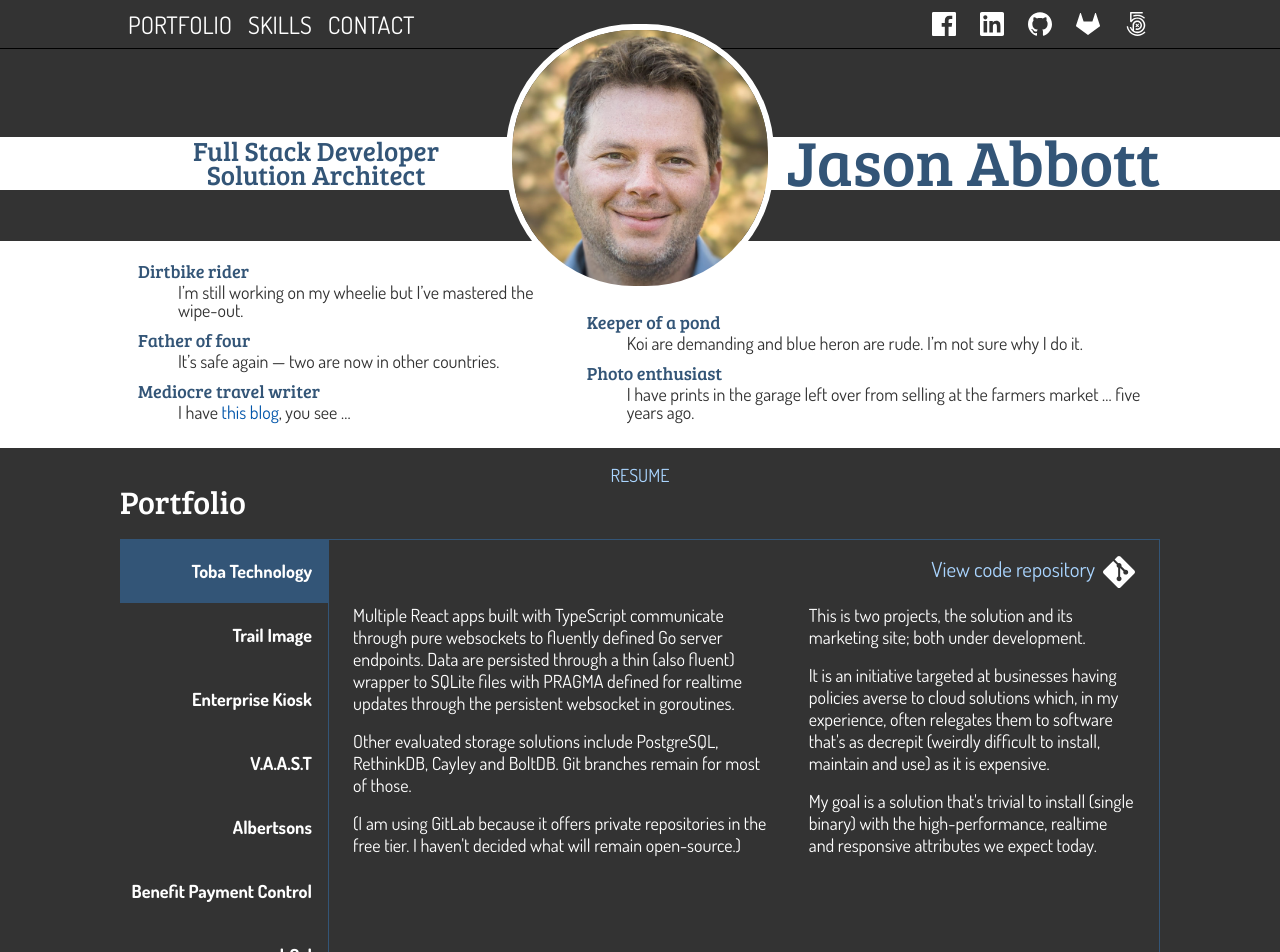
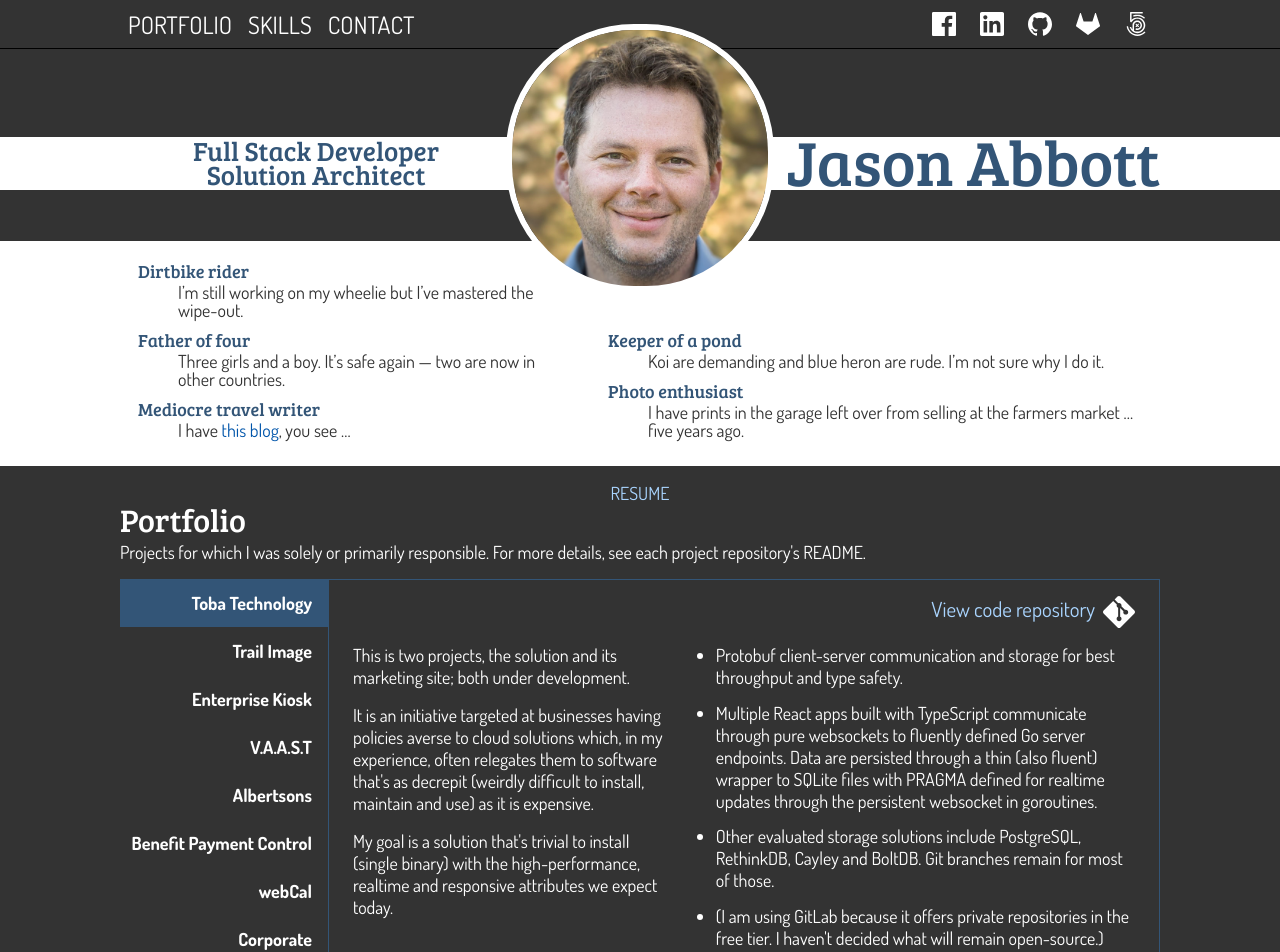
Before and after one commit to Jason-Abbott/Jason-Abbott.github.io, a React app: page / in a window 1280 px wide. Shown: the top 952 px of the page. Built offline with nearby package versions, Linux system fonts and the light colour scheme.

Commit message:
content updates

```diff
--- a/src/data.ts
+++ b/src/data.ts
@@ -25,7 +25,7 @@ export const pageLinks:Link[] = [
 
 export const about:Item[] = [
    { title: "Dirtbike rider", __html: "I&rsquo;m still working on my wheelie but I&rsquo;ve mastered the wipe-out." },
-   { title: "Father of four", __html: "It&rsquo;s safe again &mdash; two are now in other countries." },
+   { title: "Father of four", __html: "Three girls and a boy. It&rsquo;s safe again &mdash; two are now in other countries." },
    { title: "Mediocre travel writer", __html: "I have <a href=\"http://www.trailimage.com\">this blog</a>, you see &hellip;" },
    { title: "Keeper of a pond", __html: "Koi are demanding and blue heron are rude. I&rsquo;m not sure why I do it." },
    { title: "Photo enthusiast", __html: "I have prints in the garage left over from selling at the farmers market &hellip; five years ago." }
@@ -134,6 +134,7 @@ export const examples:Example[] = [
       name: "Toba Technology",
       repo: "https://github.com/toba",
       tech: [
+         "Protobuf client-server communication and storage for best throughput and type safety.",
          "Multiple React apps built with TypeScript communicate through pure websockets to fluently defined Go server endpoints. Data are persisted through a thin (also fluent) wrapper to SQLite files with PRAGMA defined for realtime updates through the persistent websocket in goroutines.",
          "Other evaluated storage solutions include PostgreSQL, RethinkDB, Cayley and BoltDB. Git branches remain for most of those.",
          "(I am using GitLab because it offers private repositories in the free tier. I haven't decided what will remain open-source.)"
@@ -148,14 +149,15 @@ export const examples:Example[] = [
       repo: "https://github.com/Jason-Abbott/trail-image",
       site: "http://www.trailimage.com/",
       tech: [
-         "Built with Isomorphic TypeScript on a Node 8.x and Express backend incorporating custom caching and spam-blocking middleware, and integrated with Google Drive, Flickr, Redis and Mapbox APIs.",
-         "Configured with thorough unit tests for continuous integration through Travis and Heroku.",
+         "Isomorphic TypeScript on a Node 8.x and Express backend incorporate custom caching and spam-blocking middleware.",
+         "Integrated with Google Drive, Flickr, Redis and Mapbox APIs.",
+         "Thorough unit tests enable continuous integration through Travis and Heroku."
+      ],
+      summary: [
+         "This project directly uses use camera and GPS files to generate an SEO optimized (i.e. JSON-LD), detailed (photo tags, camera info, maps), responsive photo blog without need of any other data.",
+         "This facilitates one-click publishing and means the site and its integrations could all be erased with no loss of content. It can be immediately regenerated directly from .dng and .gpx files.",
          "This project serves as one of my innovation platforms, routinely rewritten for no other reason than to test new technologies. It was all ES6 classes at one time and all functional programming (with Ramda) at another.",
          "The latest iteration underway is a port to Go. Check out the diagram and branches in the repository."
-      ],
-      summary: [
-         "The platform design goal is to directly use camera and GPS files to generate an SEO optimized (i.e. JSON-LD), detailed (photo tags, camera info, maps), engaging and responsive photo blog without need of any other data.",
-         "This facilitates one-click publishing and means the site and its integrations could all be erased with no loss of content. It can be immediately regenerated directly from .dng and .gpx files."
       ]
    },
    {
--- a/src/portfolio.scss
+++ b/src/portfolio.scss
@@ -26,7 +26,7 @@ section#portfolio {
       nav {
          >div {
             width: 12rem;
-            line-height: 4rem;
+            line-height: 3rem;
             font-weight: 700;
             text-align: right;
             cursor: pointer;
@@ -76,9 +76,11 @@ section#portfolio {
                p {
                   margin: 0 0 1rem;
                }
-
-               &.tech {
-                  margin-right: 2rem;
+            }
+            >ul {
+               margin: 0;
+               li {
+                  margin-bottom: 0.75em;
                }
             }
          }
--- a/src/portfolio.tsx
+++ b/src/portfolio.tsx
@@ -40,8 +40,8 @@ export default class extends React.PureComponent<Props, State> {
                : null
             }
             <div className="columns">
-               <div className="tech">{example.tech.map(t => <p>{t}</p>)}</div>
                <div>{example.summary.map(s => <p>{s}</p>)}</div>
+               <ul>{example.tech.map(t => <li>{t}</li>)}</ul>
             </div>
             { (example.site) ? <a className="site" href={example.site}>Visit Site</a> : null }
          </aside>;
@@ -50,6 +50,7 @@ export default class extends React.PureComponent<Props, State> {
       return <Section id="portfolio" className="inverted">
          <a href={resumeURL} className="resume">Resume</a>
          <h1>Portfolio</h1>
+         <p>Projects for which I was solely or primarily responsible. For more details, see each project repository's README.</p>
          <div className="showcase">
             <nav>
             { this.props.examples.map(e =>
```
Also changed, not shown: app.css, app.js, 1 other file (tests, documents, lock files or other folders).
